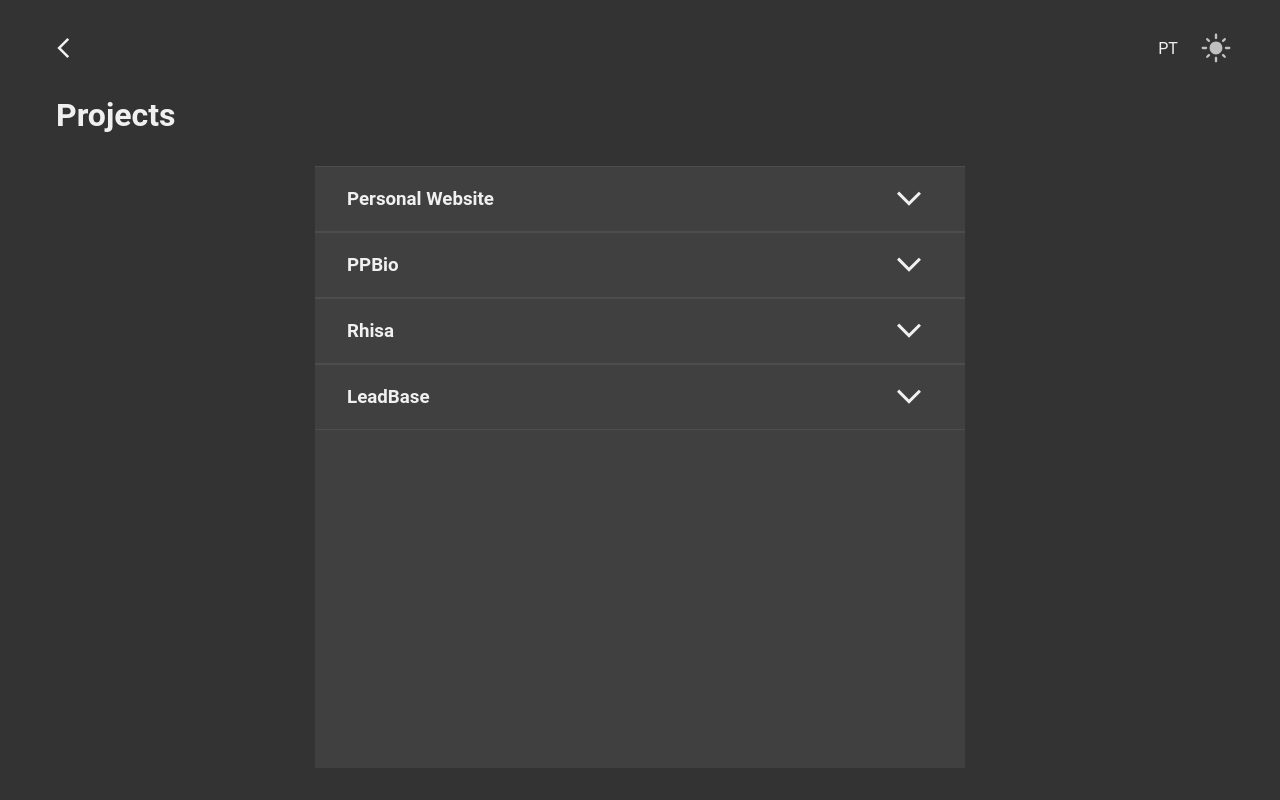
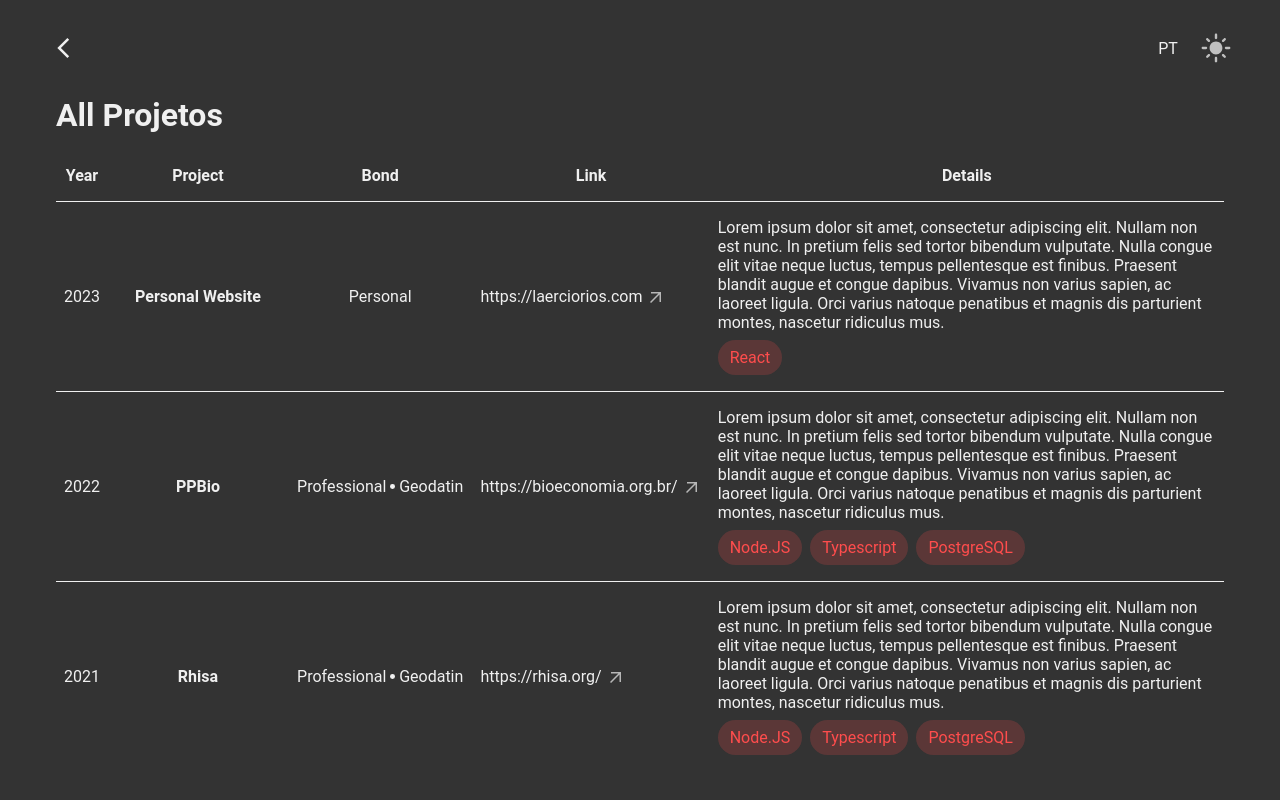
Before and after one commit to LaercioSR/laerciorios.com, a React (Vite) app: page /projects in a window 1280 px wide. Built offline with nearby package versions, Linux system fonts and the light colour scheme.

Commit message:
:sparkles: Add table for projects in large screen

```diff
--- a/src/i18n/locales/en.json
+++ b/src/i18n/locales/en.json
@@ -15,7 +15,6 @@
   "seeResume": "View Full Résumé",
   "linkResume": "/resume/en.pdf",
   "present": "Present",
-  "Year": "year",
   "about": {
     "title": "About",
     "description": "Graduating in Computer Engineering at UEFS and technician in Systems Development at SENAI. I am a person driven to solve problems, always seeking and learning new solutions.\nI am currently a back-end developer at Geodatin, a startup focused on solutions for geoinformation and data intelligence.\nI have experience in developing Restful APIs using frameworks such as Laravel and Node.JS, working with relational databases, mainly postgres and mysql, as well as experience with the python language."
@@ -44,8 +43,17 @@
   },
   "projects": {
     "title": "Projects",
+    "titlePage": "All Projetos",
     "noProjects": "No projects at the moment",
-    "seeMore": "See more",
+    "seeMore": "See all projects",
+    "columns": {
+      "year": "Year",
+      "title": "Project",
+      "bond": "Bond",
+      "link": "Link",
+      "description": "Details",
+      "skills": "Skills"
+    },
     "type": {
       "personal": "Personal",
       "academic": "Academic",
--- a/src/i18n/locales/pt.json
+++ b/src/i18n/locales/pt.json
@@ -15,7 +15,6 @@
   "seeResume": "Veja o currículo completo",
   "linkResume": "/resume/pt.pdf",
   "present": "Presente",
-  "year": "Ano",
   "about": {
     "title": "Sobre",
     "description": "Graduando em Engenharia da Computação pela UEFS e técnico em Desenvolvimento de Sistemas pelo SENAI. Sou uma pessoa movida a resolver problemas, buscando e aprendendo sempre novas soluções.\nAtualmente sou desenvolvedor back-end na Geodatin, uma startup focada em soluções para geoinformações e inteligência de dados.\nTenho experiência em desenvolvimento de APIs Restful usando frameworks como Laravel e Node.JS, trabalhando com bancos de dados relacionais, principalmente postgres e mysql, além de experiência com a linguagem python."
@@ -44,8 +43,17 @@
   },
   "projects": {
     "title": "Projetos",
+    "titlePage": "Todos os Projetos",
     "noProjects": "Sem projetos no momento",
-    "seeMore": "Ver mais",
+    "seeMore": "Veja todos os projetos",
+    "columns": {
+      "year": "Ano",
+      "title": "Projeto",
+      "bond": "Vínculo",
+      "link": "Link",
+      "description": "Detalhes",
+      "skills": "Habilidades"
+    },
     "type": {
       "personal": "Pessoal",
       "academic": "Acadêmico",
--- a/src/pages/Projects/index.tsx
+++ b/src/pages/Projects/index.tsx
@@ -7,10 +7,17 @@ import {
   ProjectInfo,
   ProjectInfos,
   ProjectLink,
+  Table,
+  TableBody,
+  TableBodyCell,
+  TableHeader,
+  TableHeaderCell,
+  TableRow,
 } from "./styles";
 import { NestedList } from "../../components/NestedList";
 import project from "../../data/projects.json";
 import { SkillsList } from "../../components/SkillsList";
+import ArrowOutward from "./../../assets/arrow-outward.svg?react";
 
 export function Projects() {
   const { t } = useTranslation();
@@ -30,7 +37,7 @@ export function Projects() {
             )}
           </ProjectInfo>
           <ProjectInfo>
-            <h4>{t("year")}: </h4>
+            <h4>{t("projects.columns.year")}: </h4>
             <p>{item.year}</p>
           </ProjectInfo>
           <ProjectInfo>
@@ -48,10 +55,59 @@ export function Projects() {
   return (
     <Container>
       <Content>
-        <h1>{t("projects.title")}</h1>
+        <h1>{t("projects.titlePage")}</h1>
         <ListContainer>
           <NestedList items={items} />
         </ListContainer>
+        <Table>
+          <TableHeader>
+            <TableRow>
+              <TableHeaderCell>{t("projects.columns.year")}</TableHeaderCell>
+              <TableHeaderCell>{t("projects.columns.title")}</TableHeaderCell>
+              <TableHeaderCell>{t("projects.columns.bond")}</TableHeaderCell>
+              <TableHeaderCell>{t("projects.columns.link")}</TableHeaderCell>
+              <TableHeaderCell>
+                {t("projects.columns.description")}
+              </TableHeaderCell>
+              {/* <TableHeaderCell>{t("projects.columns.skills")}</TableHeaderCell> */}
+            </TableRow>
+          </TableHeader>
+          <TableBody>
+            {project.map((item) => {
+              return (
+                <TableRow key={item.key}>
+                  <TableBodyCell>
+                    <ProjectInfo>{item.year}</ProjectInfo>
+                  </TableBodyCell>
+                  <TableBodyCell width="180px" align="center">
+                    <h4>{t(`projects.list.${item.key}.title`)}</h4>
+                  </TableBodyCell>
+                  <TableBodyCell align="center">
+                    <ProjectInfo>
+                      <p>{t(`projects.type.${item.type}`)}</p>
+                      {item.bond && (
+                        <>
+                          <BulletDivisor />
+                          <p>{item.bond}</p>
+                        </>
+                      )}
+                    </ProjectInfo>
+                  </TableBodyCell>
+                  <TableBodyCell>
+                    <ProjectLink href={item.link} target="__blanket">
+                      {item.link}
+                      <ArrowOutward />
+                    </ProjectLink>
+                  </TableBodyCell>
+                  <TableBodyCell>
+                    <p>{t(`projects.list.${item.key}.description`)}</p>
+                    <SkillsList skills={item.skills} />
+                  </TableBodyCell>
+                </TableRow>
+              );
+            })}
+          </TableBody>
+        </Table>
       </Content>
     </Container>
   );
--- a/src/pages/Projects/styles.ts
+++ b/src/pages/Projects/styles.ts
@@ -26,6 +26,10 @@ export const ListContainer = styled("div")`
   @media (min-width: 768px) {
     max-width: 650px;
   }
+
+  @media (min-width: 1024px) {
+    display: none;
+  }
 `;
 
 export const ProjectInfos = styled("div")`
@@ -38,13 +42,31 @@ export const ProjectInfo = styled("div")`
   display: flex;
   align-items: center;
   gap: 0.25rem;
+
+  @media (min-width: 1024px) {
+    justify-content: center;
+  }
 `;
 
 export const ProjectLink = styled("a")`
   text-decoration: none;
   color: ${(props) => props.theme.text};
+  display: flex;
+  gap: 0.25rem;
+  align-items: center;
+
+  svg {
+    width: 1.25rem;
+    height: 1.25rem;
+    fill: ${(props) => props.theme.text};
+    opacity: 0.7;
+    transition: opacity 0.2s ease-in-out;
+  }
 
   &:hover {
+    svg {
+      opacity: 1;
+    }
     text-decoration: underline;
   }
 `;
@@ -56,3 +78,53 @@ export const BulletDivisor = styled("span")`
   background-color: ${(props) => props.theme.text};
   border-radius: 50%;
 `;
+
+export const Table = styled("table")`
+  display: none;
+  border-collapse: collapse;
+  overflow-y: scroll;
+
+  &::-webkit-scrollbar {
+    width: 10px;
+  }
+
+  &::-webkit-scrollbar-thumb {
+    background-color: ${(props) => props.theme.text}CC;
+    border-radius: 10px;
+  }
+
+  &::-webkit-scrollbar-track {
+    background-color: ${(props) => props.theme.background};
+  }
+
+  @media (min-width: 1024px) {
+    display: block;
+  }
+`;
+
+export const TableRow = styled("tr")`
+  border-bottom: 1px solid ${(props) => props.theme.text};
+`;
+
+export const TableHeader = styled("thead")``;
+
+export const TableHeaderCell = styled("th")`
+  padding-bottom: 1rem;
+`;
+
+export const TableBody = styled("tbody")``;
+
+interface TableBodyCellProps {
+  width?: string;
+  align?: string;
+}
+
+export const TableBodyCell = styled("td")<TableBodyCellProps>`
+  width: ${(props) => props.width ?? "auto"};
+  padding: 1rem 0.5rem;
+  align-self: ${(props) => props.align ?? "auto"};
+
+  li {
+    margin-top: 0.5rem;
+  }
+`;
```
